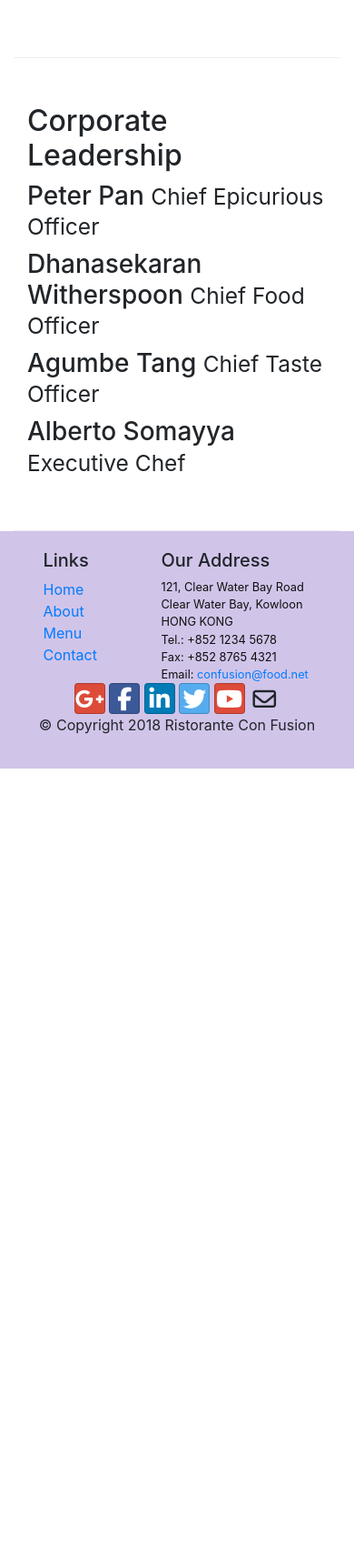
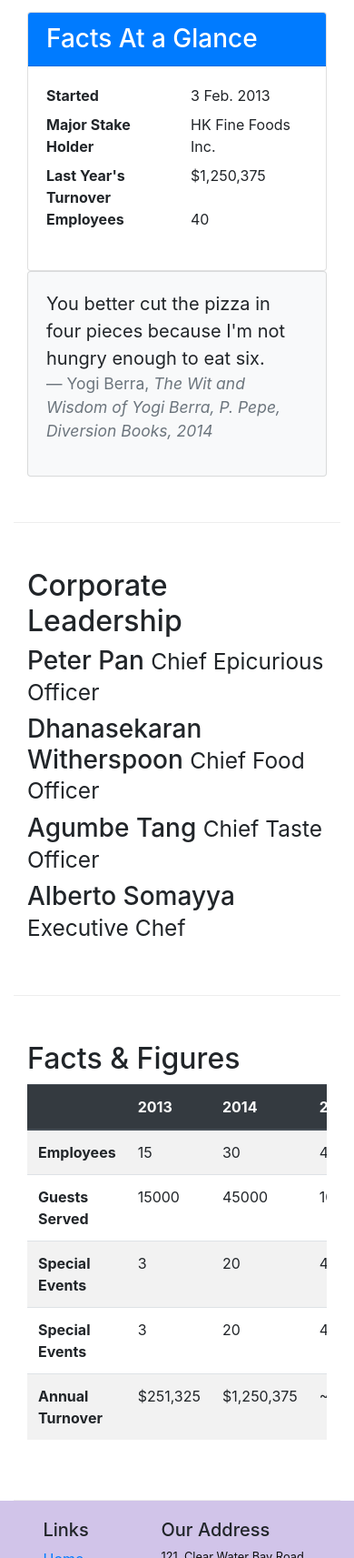
Before and after one commit to prasbeck/bootstrap-grid, a plain HTML site: page aboutus.html in a window 390 px wide. Shown: the part 1036-2749 px from the top of the page at 91% size. Before the commit the page ends 1881 px from the top, so only its background shows below. Drawn offline with nearby package versions, Linux system fonts and the light colour scheme.

Commit message:
table and cards

```diff
--- a/aboutus.html
+++ b/aboutus.html
@@ -68,6 +68,35 @@
                 <p>Started in 2010, Ristorante con Fusion quickly established itself as a culinary icon par excellence in Hong Kong. With its unique brand of world fusion cuisine that can be found nowhere else, it enjoys patronage from the A-list clientele in Hong Kong.  Featuring four of the best three-star Michelin chefs in the world, you never know what will arrive on your plate the next time you visit us.</p>
                 <p>The restaurant traces its humble beginnings to <em>The Frying Pan</em>, a successful chain started by our CEO, Mr. Peter Pan, that featured for the first time the world's best cuisines in a pan.</p>
             </div>
+            <div class="col-12 col-sm-6">
+                <div class="card">
+                    <h3 class="card-header bg-primary text-white">Facts At a Glance</h3>
+                    <div class="card-body">
+                        <dl class="row">
+                            <dt class="col-6">Started</dt>
+                            <dd class="col-6">3 Feb. 2013</dd>
+                            <dt class="col-6">Major Stake Holder</dt>
+                            <dd class="col-6">HK Fine Foods Inc.</dd>
+                            <dt class="col-6">Last Year's Turnover</dt>
+                            <dd class="col-6">$1,250,375</dd>
+                            <dt class="col-6">Employees</dt>
+                            <dd class="col-6">40</dd>
+                        </dl>
+                    </div>
+                </div>
+            </div>
+            <div class="col-12">
+                <div class="card card-body bg-light">
+                    <blockquote class="blockquote">
+                        <p class="mb-0">You better cut the pizza in four pieces because
+                            I'm not hungry enough to eat six.</p>
+                        <footer class="blockquote-footer">Yogi Berra,
+                            <cite title="Source Title">The Wit and Wisdom of Yogi Berra,
+                            P. Pepe, Diversion Books, 2014</cite>
+                        </footer>
+                    </blockquote>
+                </div>
+            </div>
             <div>
             </div>
         </div>
@@ -86,6 +115,58 @@
                 <p class="d-none d-sm-block">Award winning three-star Michelin chef with wide International experience having worked closely with whos-who in the culinary world, he specializes in creating mouthwatering Indo-Italian fusion experiences. He says, <em>Put together the cuisines from the two craziest cultures, and you get a winning hit! Amma Mia!</em></p>
             </div>
        </div>
+       <div class="row row-content">
+        <div class="col-12 col-sm-9">
+            <h2>Facts &amp; Figures</h2>
+            <div class="table-responsive">
+                <table class="table table-striped">
+                    <thead class="thead-dark">
+                        <tr>
+                            <th>&nbsp;</th>
+                            <th>2013</th>
+                            <th>2014</th>
+                            <th>2015</th>
+                        </tr>
+                    </thead>
+                    <tbody>
+                        <tr>
+                            <th>Employees</th>
+                            <td>15</td>
+                            <td>30</td>
+                            <td>40</td>
+                        </tr>
+                        <tr>
+                            <th>Guests Served</th>
+                            <td>15000</td>
+                            <td>45000</td>
+                            <td>100,000</td>
+                        </tr>
+                        <tr>
+                            <th>Special Events</th>
+                            <td>3</td>
+                            <td>20</td>
+                            <td>45</td>
+                        </tr>
+                        <tr>
+                            <th>Special Events</th>
+                            <td>3</td>
+                            <td>20</td>
+                            <td>45</td>
+                        </tr>
+                        <tr>
+                            <th>Annual Turnover</th>
+                            <td>$251,325</td>
+                            <td>$1,250,375</td>
+                            <td>~$3,000,000</td>
+                        </tr>
+                    </tbody>
+                </table>
+            </div>
+        </div>
+         <div class="col-12 col-sm-3">
+
+        </div>
+   </div>
 
     </div>
 
```
